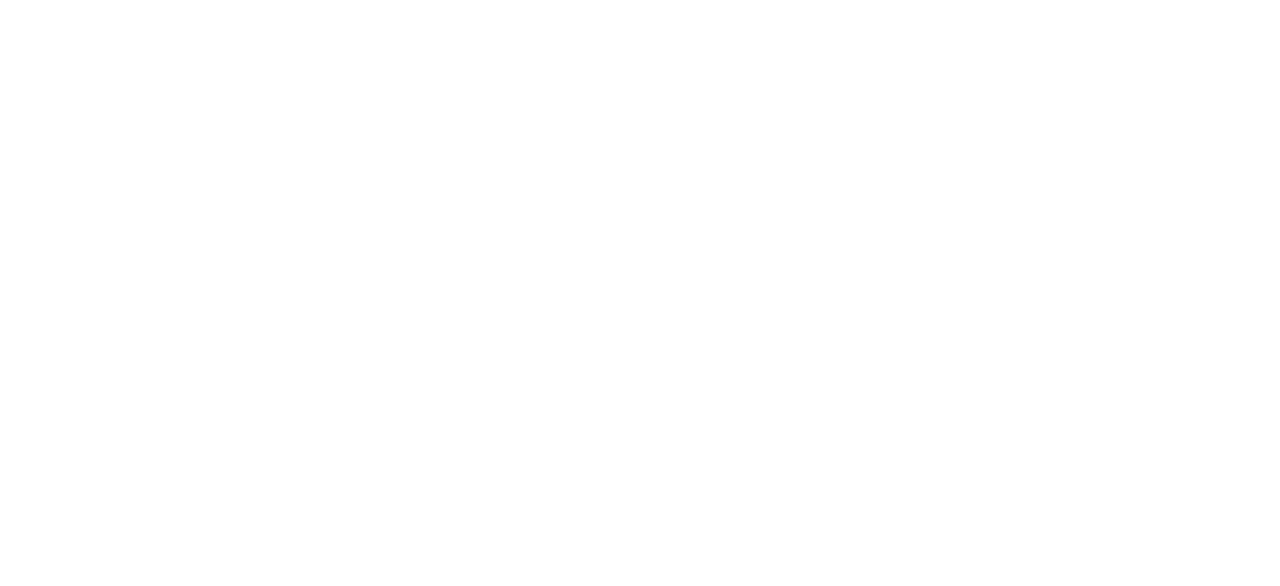
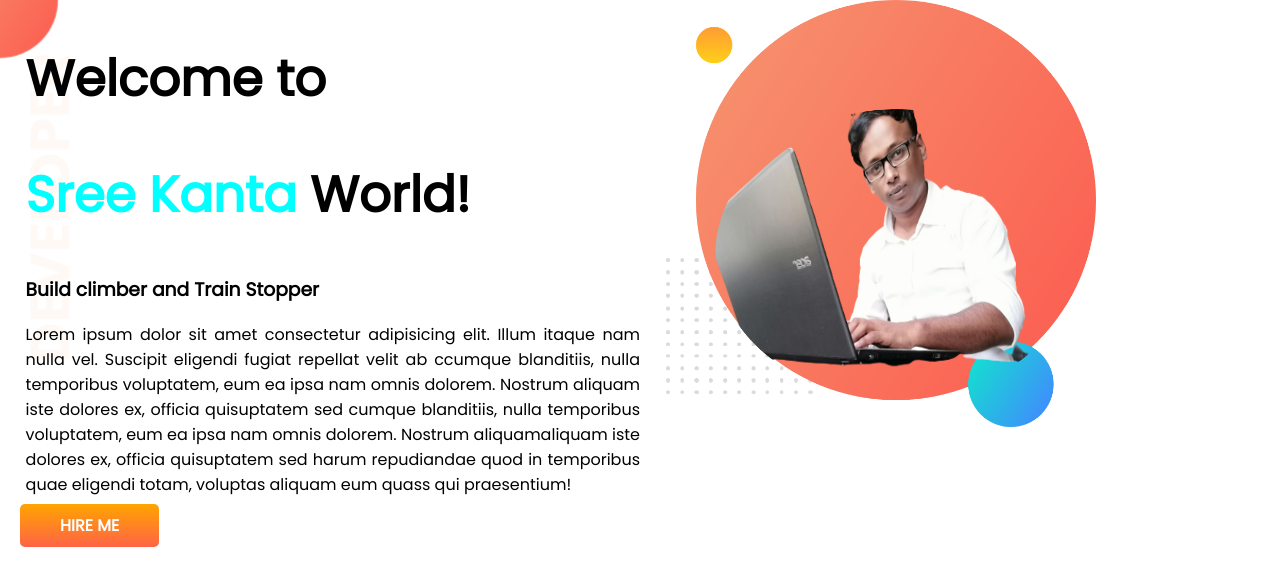
Before and after one commit to SreekantaChandraSutradhar/My-first-portfolio, a plain HTML site: page index.html in a window 1280 px wide. Drawn offline with Linux system fonts and the light colour scheme.

Commit message:
top banner added

```diff
--- a/index.html
+++ b/index.html
@@ -5,8 +5,25 @@
     <meta http-equiv="X-UA-Compatible" content="IE=edge">
     <meta name="viewport" content="width=device-width, initial-scale=1.0">
     <title>My portfolio</title>
+    <link rel="preconnect" href="https://fonts.googleapis.com">
+<link rel="preconnect" href="https://fonts.gstatic.com" crossorigin>
+<link href="https://fonts.googleapis.com/css2?family=Poppins&display=swap" rel="stylesheet">
+    <link rel="stylesheet" href="style.css">
 </head>
 <body>
+   <section class="top-banner">
+    <div class="half-width">
+        <h1> Welcome to</h1>
+        <h1><span>Sree Kanta</span> World!</h1>
+        <h3> Build climber and Train Stopper</h3>
+        <p>Lorem ipsum dolor sit amet consectetur adipisicing elit. Illum itaque nam nulla vel. Suscipit eligendi fugiat repellat velit ab ccumque blanditiis, nulla temporibus voluptatem, eum ea ipsa nam omnis dolorem. Nostrum aliquam iste dolores ex, officia quisuptatem sed cumque blanditiis, nulla temporibus voluptatem, eum ea ipsa nam omnis dolorem. Nostrum aliquamaliquam iste dolores ex, officia quisuptatem sed harum repudiandae quod in temporibus quae eligendi totam, voluptas aliquam eum quass qui praesentium!</p>
+</div>
+<div class="half-width">
+    <img src="images/profile.png" alt="">
+</div>
+   </section>
+
+    <a  class="link-button" href="https://prothom alo.com" target="_blank">HIRE ME</a>
 
 </body>
 </html>
--- a/style.css
+++ b/style.css
@@ -0,0 +1,39 @@
+body{
+    font-family: 'Poppins', sans-serif;
+    margin:0;
+}
+h1{
+    font-size: 50px;
+}
+p{
+    text-align: justify;
+}
+span{
+    color:aqua;
+}
+
+
+section{
+    display:flex;
+}
+.half-width{
+    width:50%;
+    padding-left: 2%;
+}
+.half-width img{
+    width:70%;
+}
+.link-button{
+    text-decoration: none;
+    background-image:linear-gradient(orange, tomato);
+    padding:10px 40px;
+    color:#fff;
+    margin-left: 20px;
+    border-radius: 5px;
+    font-weight: 700;
+
+}
+.top-banner{
+    background-image: url(images/top-banner.png);
+    background-repeat: no-repeat;
+}
```
Also changed, not shown: images/dream-bg.png (added), images/exp-bg.png (added), images/jhankar.png (added), images/jhankar2.png (added), images/my-bg2.png (added), images/profile.png (added), images/top-banner.png (added), 4 other files.
